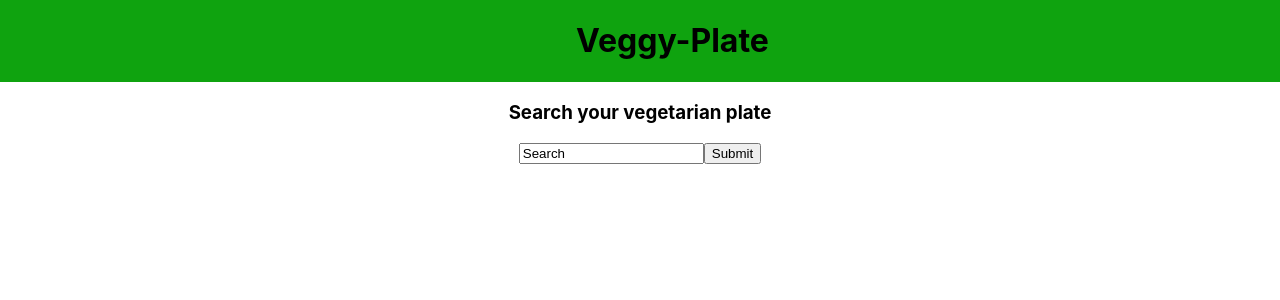
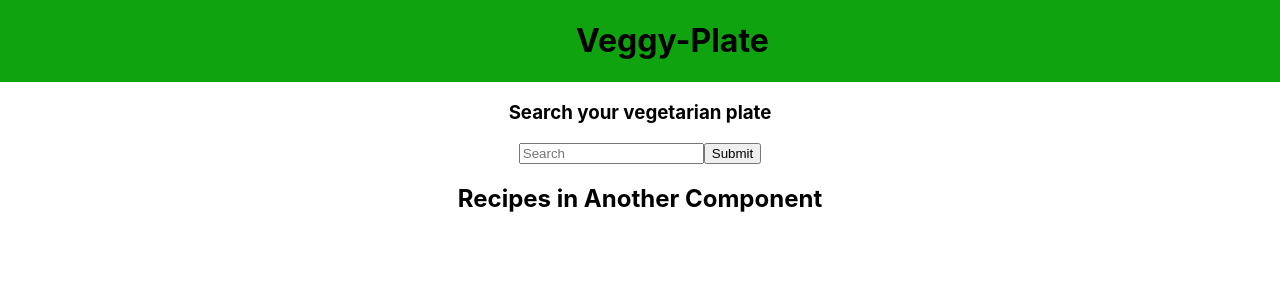
Before and after one commit to Lokze/veggy-plate, a React (Create React App) app: page / in a window 1280 px wide. Shown: the top 300 px of the page. Built offline with nearby package versions, Linux system fonts and the light colour scheme.

Commit message:
Succesfuly sends from Recipes to Cards

```diff
--- a/src/App.js
+++ b/src/App.js
@@ -2,7 +2,9 @@ import './App.css';
 import axios from 'axios';
 import Header from './components/header';
 import Recipes from './components/recipes';
+import Cards from './components/cards';
 import { Component } from 'react';
+import { RecipesContext } from './components/recipesContext';
 
 function App() {
   return (
@@ -10,6 +12,7 @@ function App() {
     <div className="App">
       <Header/>
       <Recipes/>
+      <Cards/>
     </div>
   );
 }
--- /dev/null
+++ b/src/components/cards.js
@@ -0,0 +1,25 @@
+import React, { useContext, useState } from 'react'
+import { RecipesContext } from './recipesContext'
+
+const Cards = () => {
+    const {recipes} = useContext(RecipesContext);
+
+    console.log('Recipes data in Cards.js:', recipes);
+
+  return (
+    <div>
+    <h2>Recipes in Another Component</h2>
+    {recipes ? (
+      <ul>
+        {recipes.map((recipe) => (
+          <li key={recipe.id}>{recipe.title}</li>
+        ))}
+      </ul>
+    ) : (
+      <p>Waiting...</p>
+    )}
+  </div>
+  )
+}
+
+export default Cards
--- a/src/components/recipes.js
+++ b/src/components/recipes.js
@@ -1,51 +1,43 @@
-import React, { useEffect, useState } from 'react'
+import React, { useContext, useEffect, useState } from 'react'
 import axios from 'axios';
+import { RecipesContext } from './recipesContext';
 
 const Recipes = () => {
 
-    const [recipes, setRecipes]= useState([]);
+  const { recipes, setRecipes } = useContext(RecipesContext);
 
-    useEffect(() =>{
-        const fetchRecipes  = async () =>{
-            try{let response;
-                response= await axios.get(`https://api.spoonacular.com/recipes/complexSearch?apiKey=fab7982aaa8b44e3809eb0f85c74f923&query=${document.getElementById("query").value}&diet=vegetarian`)
-                .catch(function(error){
-                    if (error.response) {
-                    console.log(error.response.data);
-                    console.log(error.response.status);
-                    console.log(error.response.headers);
-                    }
-                });
+  useEffect(() => {
+    const fetchRecipes = async () => {
+      try {
+        const response = await axios.get(
+          `https://api.spoonacular.com/recipes/complexSearch?apiKey=fab7982aaa8b44e3809eb0f85c74f923&query=${document.getElementById(
+            'query'
+          ).value}&diet=vegetarian`
+        );
+        setRecipes(response.data.results);
+      } catch (error) {
+        console.error('Error fetching recipes:', error);
+      }
+    };
 
-                setRecipes(response.data.results);}
+    const submitButton = document.getElementById('submit');
+    submitButton.addEventListener('click', (event) => {
+      event.preventDefault(); // Prevent default form submission behavior
+      fetchRecipes();
+    });
 
-            catch (error) {
-             console.error('Error fetching recipes:', error);
-            }
-        };
-
-        document.getElementById('submit').addEventListener("click", function(event){event.preventDefault()});
-        document.getElementById('submit').addEventListener('click', fetchRecipes)
-
-        return () => {
-            document.getElementById('submit').removeEventListener('click', fetchRecipes);
-        };
-
-    }, []);
-
+    return () => {
+      submitButton.removeEventListener('click', fetchRecipes);
+    };
+  }, [setRecipes]);
 
   return (
     <div>
       <form>
         <h3>Search your vegetarian plate</h3>
-        <input type="text" id="query" defaultValue="Search" />
+        <input type="text" id="query" placeholder="Search" />
         <button id="submit">Submit</button>
       </form>
-      <ul>
-        {recipes.map((recipe) => (
-          <li key={recipe.id}>{recipe.title}</li>
-        ))}
-      </ul>
     </div>
   )
 }
@@ -54,3 +46,9 @@ const Recipes = () => {
 export default Recipes
 
 /*fab7982aaa8b44e3809eb0f85c74f923*/
+
+/*<ul>
+{recipes.map((recipe) => (
+  <li key={recipe.id}>{recipe.title}</li>
+))}
+</ul>*/
--- /dev/null
+++ b/src/components/recipesContext.js
@@ -0,0 +1,15 @@
+import React, { Children, createContext, useState } from 'react'
+
+const RecipesContext = createContext();
+
+const RecipesProvider = ({children}) => {
+const [recipes, setRecipes] = useState([]);
+
+  return (
+    <RecipesContext.Provider value={{recipes, setRecipes}}>
+    {children}
+    </RecipesContext.Provider>
+  )
+}
+
+export { RecipesContext, RecipesProvider };
--- a/src/index.js
+++ b/src/index.js
@@ -3,11 +3,14 @@ import ReactDOM from 'react-dom/client';
 import './index.css';
 import App from './App';
 import reportWebVitals from './reportWebVitals';
+import { RecipesProvider } from './components/recipesContext';
 
 const root = ReactDOM.createRoot(document.getElementById('root'));
 root.render(
   <React.StrictMode>
+    <RecipesProvider>
     <App />
+    </RecipesProvider>
   </React.StrictMode>
 );
 
```
